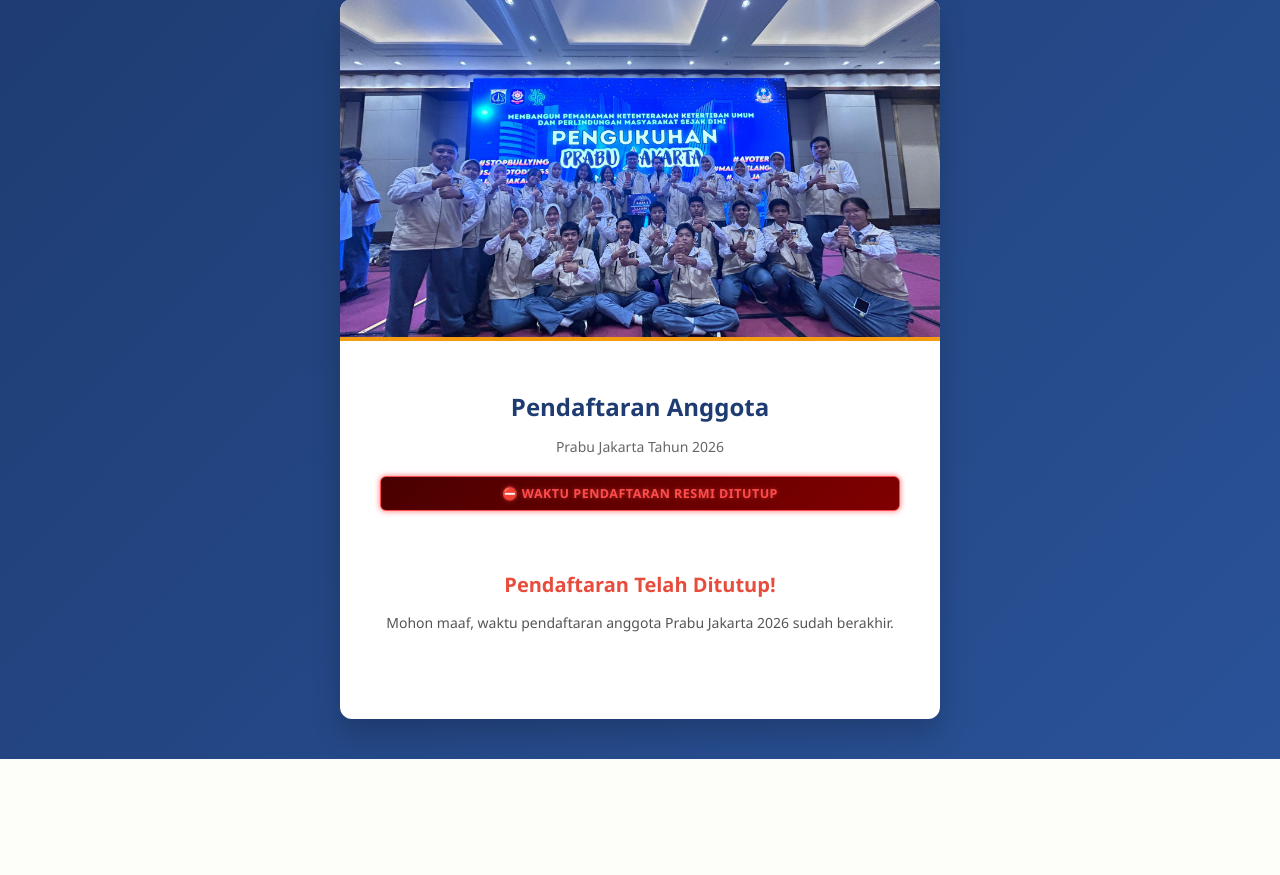
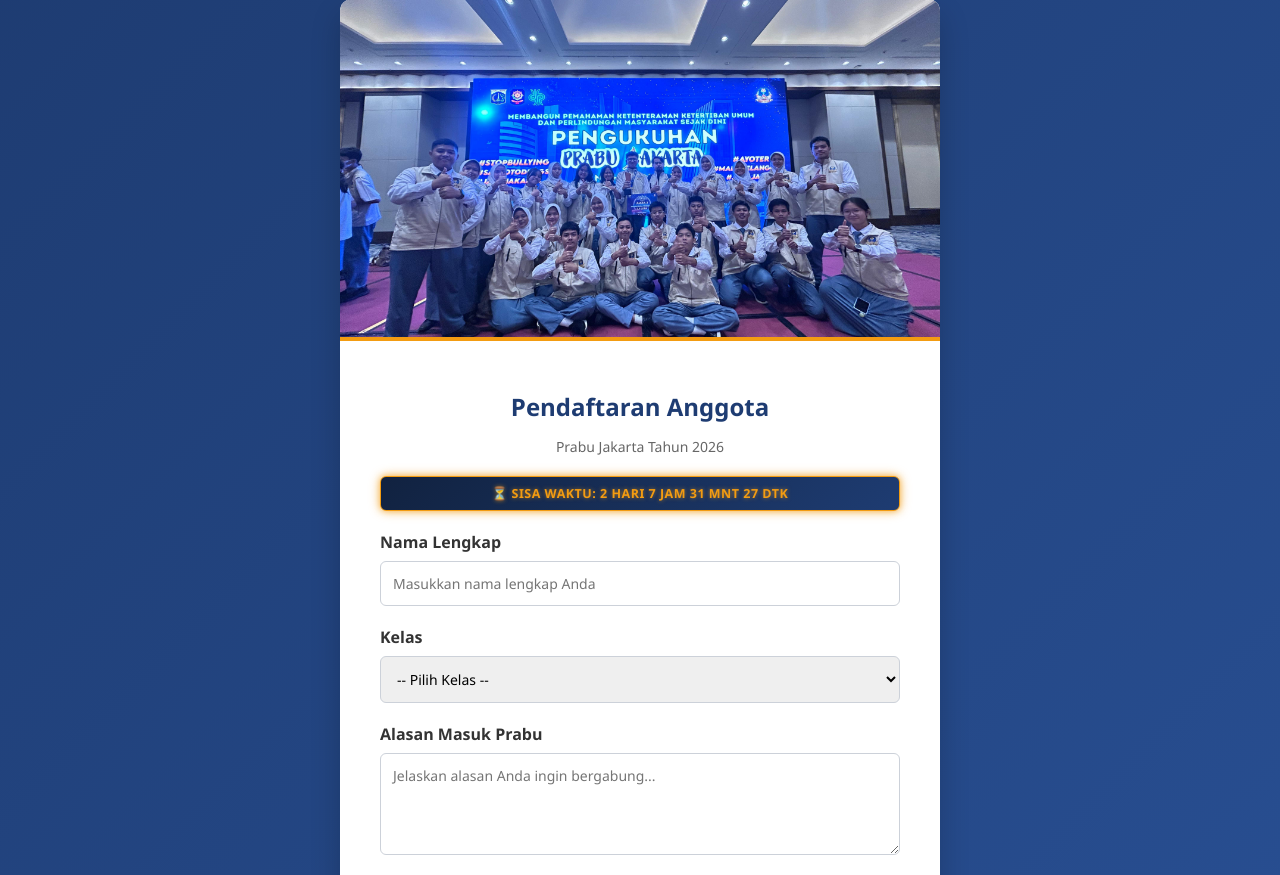
Before and after one commit to marhmn119/recrut-prabu, a Flask app: page / in a window 1280 px wide. Shown: the part 41-916 px from the top of the page. Before the commit the page ends 800 px from the top, so only its background shows below. Run offline with Flask 3, Linux system fonts and the light colour scheme.

Commit message:
Update index.html

```diff
--- a/templates/index.html
+++ b/templates/index.html
@@ -227,7 +227,7 @@
     {% if status == 'BUKA' %}
     <script>
         // Target waktu tutup (30 September 2026 jam 23:59:59 WIB)
-        var countDownDate = new Date("Sep 27, 2026 22:00:00 GMT+0700").getTime();
+        var countDownDate = new Date("Sep 30, 2026 06:00:00 GMT+0700").getTime();
 
         var x = setInterval(function() {
             var now = new Date().getTime();
```
